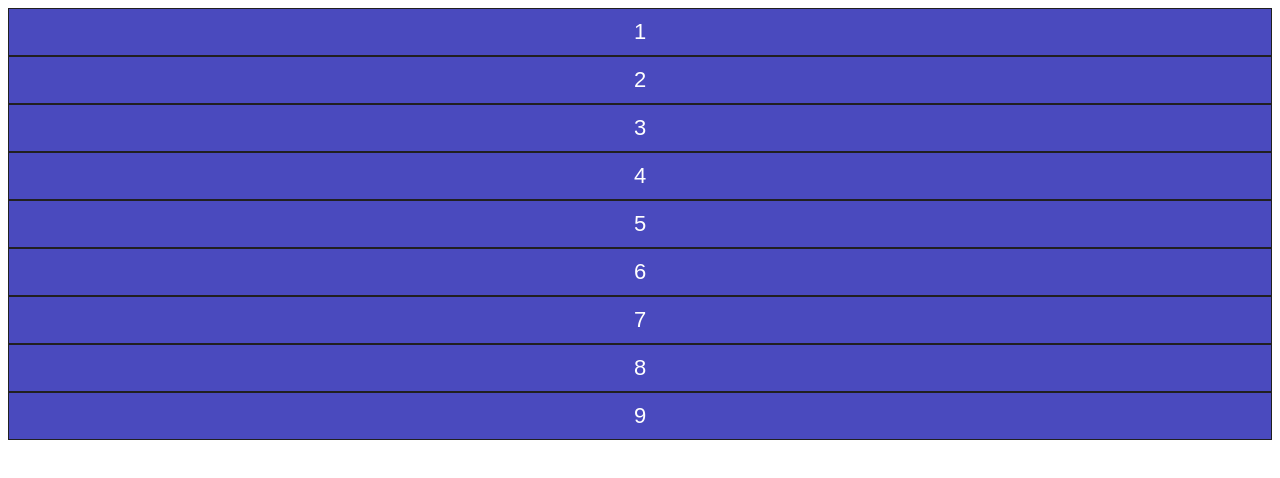
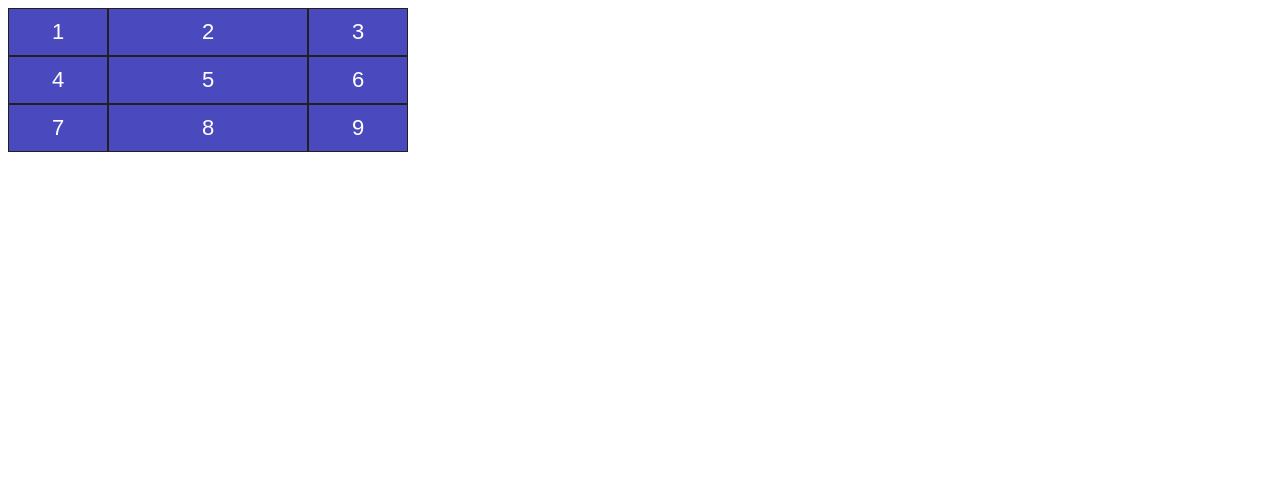
Before and after one commit to programer1983/fundamental-grids, a website built with Vite: page index.html in a window 1280 px wide. Built offline with nearby package versions, Linux system fonts and the light colour scheme.

Commit message:
columns in pixels

```diff
--- a/styles/example.css
+++ b/styles/example.css
@@ -7,3 +7,9 @@
     font-family: sans-serif;
     color: #fff;
 }
+
+.grid{
+    display: grid;
+    grid-template-columns: 100px 200px 100px;
+
+}
```
